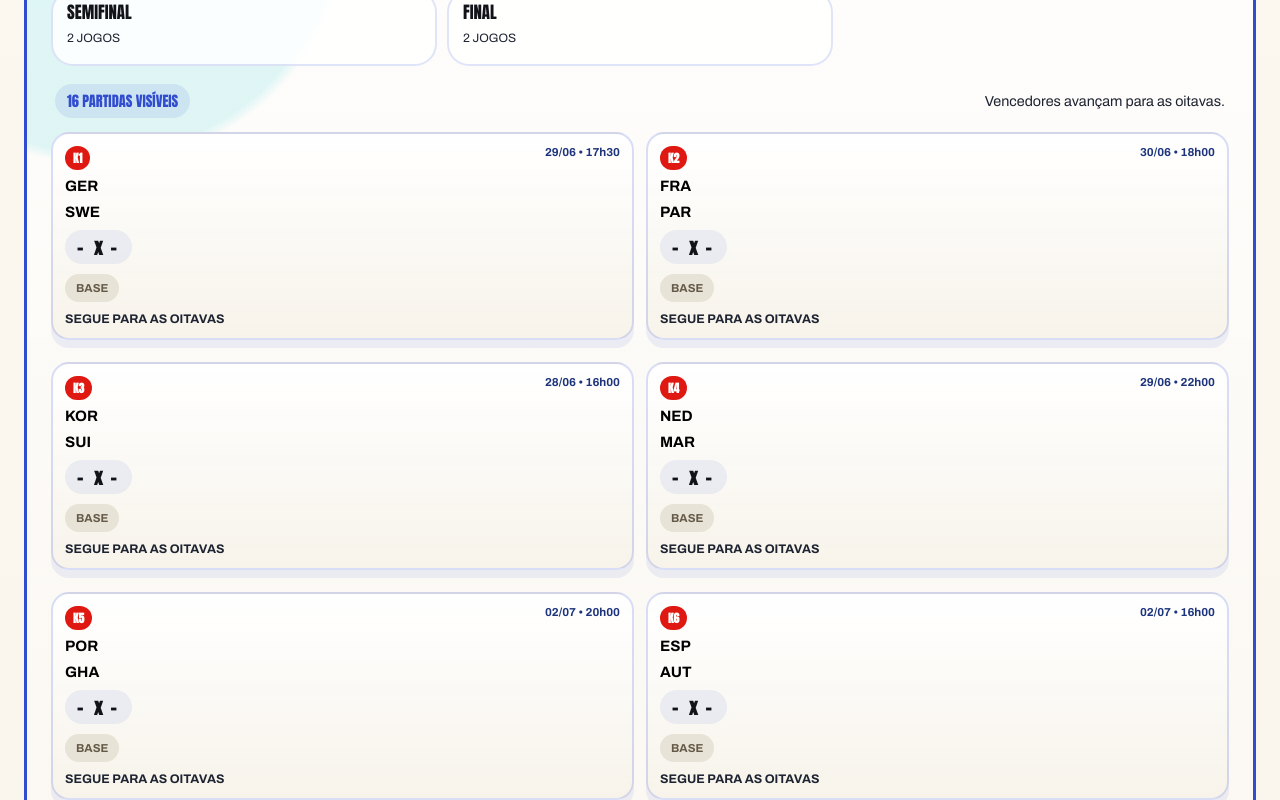
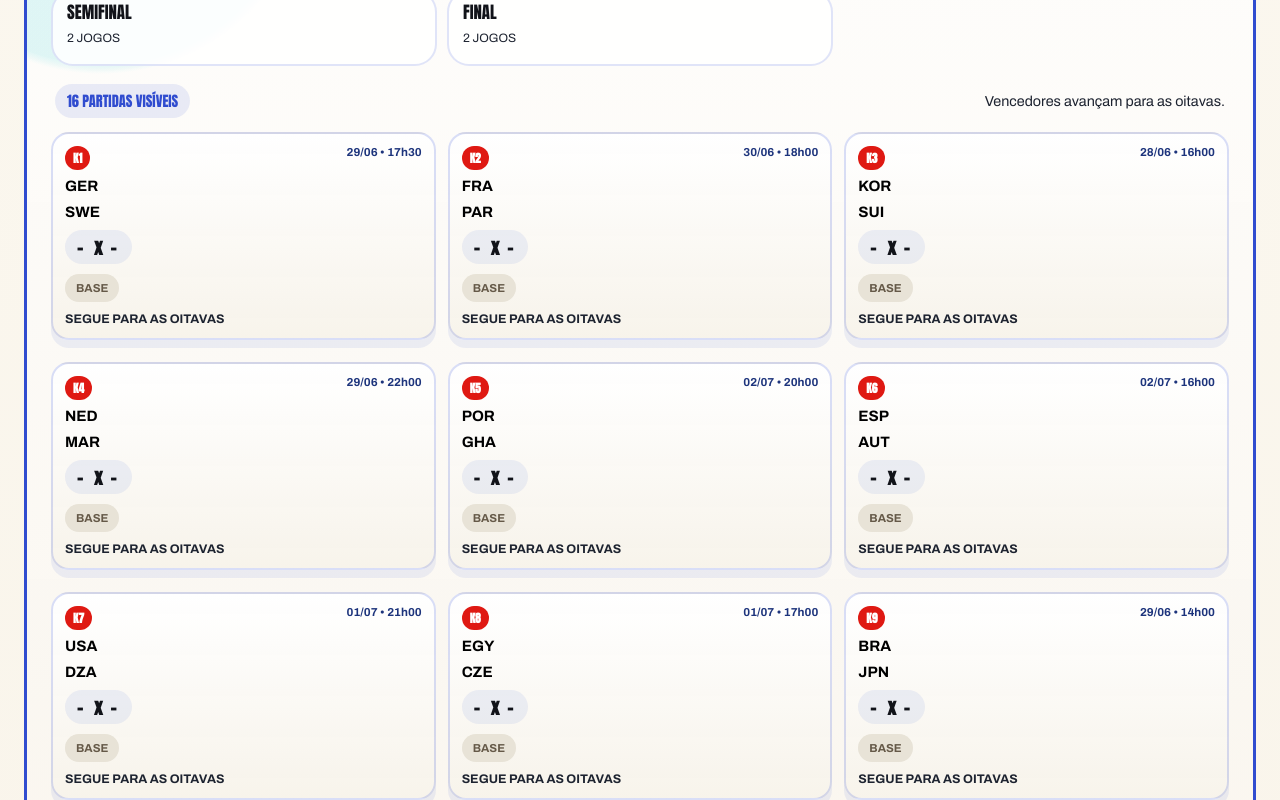
Before and after one commit to WellingtonFilho7/copa-2026-smart-bracket-v2, a React (Vite) app: page / in a window 1280 px wide. Shown: the part 2960-3760 px from the top of the page. Built offline with nearby package versions, Linux system fonts and the light colour scheme.

Commit message:
Improve desktop bracket density

```diff
--- a/src/components/BracketHome.tsx
+++ b/src/components/BracketHome.tsx
@@ -179,6 +179,7 @@ export function BracketHome({
           <section
             aria-labelledby={`bracket-tab-${activePhase.id}`}
             className="bracket-stage-panel"
+            data-phase={activePhase.id}
             id={`bracket-panel-${activePhase.id}`}
             role="tabpanel"
           >
@@ -187,7 +188,10 @@ export function BracketHome({
               <p>{activePhase.travelNote}</p>
             </div>
 
-            <div className="bracket-stage-list" style={{ alignItems: "start" }}>
+            <div
+              className={`bracket-stage-list bracket-stage-list-${activePhase.id}`}
+              style={{ alignItems: "start" }}
+            >
               {activeCards.map((match) => (
                 <button
                   key={match.id}
--- a/src/styles.css
+++ b/src/styles.css
@@ -863,12 +863,13 @@ input {
 
 .bracket-stage-list {
   display: grid;
-  grid-template-columns: repeat(2, minmax(0, 1fr));
+  align-items: start;
+  grid-template-columns: repeat(4, minmax(0, 1fr));
   gap: 12px;
 }
 
 .bracket-stage-card {
-  min-height: 100%;
+  min-height: 0;
 }
 
 .bracket-stage-travel {
@@ -877,6 +878,30 @@ input {
   font-size: 0.78rem;
   text-transform: uppercase;
   font-weight: 700;
+}
+
+.bracket-stage-list-round32,
+.bracket-stage-list-round16 {
+  grid-template-columns: repeat(4, minmax(0, 1fr));
+}
+
+.bracket-stage-list-quarters {
+  grid-template-columns: repeat(4, minmax(0, 1fr));
+}
+
+.bracket-stage-list-semis,
+.bracket-stage-list-finals {
+  grid-template-columns: repeat(2, minmax(280px, 1fr));
+  max-width: 860px;
+  margin: 0 auto;
+}
+
+[data-phase="quarters"] .bracket-stage-summary,
+[data-phase="semis"] .bracket-stage-summary,
+[data-phase="finals"] .bracket-stage-summary {
+  max-width: 860px;
+  margin: 0 auto;
+  width: 100%;
 }
 
 .bracket-grid {
@@ -1404,6 +1429,13 @@ input {
     grid-template-columns: repeat(3, minmax(0, 1fr));
   }
 
+  .bracket-stage-list,
+  .bracket-stage-list-round32,
+  .bracket-stage-list-round16,
+  .bracket-stage-list-quarters {
+    grid-template-columns: repeat(3, minmax(0, 1fr));
+  }
+
   .bracket-grid {
     min-width: 0;
     grid-template-columns: repeat(3, minmax(0, 1fr));
@@ -1483,8 +1515,14 @@ input {
     grid-template-columns: repeat(2, minmax(0, 1fr));
   }
 
-  .bracket-stage-list {
+  .bracket-stage-list,
+  .bracket-stage-list-round32,
+  .bracket-stage-list-round16,
+  .bracket-stage-list-quarters,
+  .bracket-stage-list-semis,
+  .bracket-stage-list-finals {
     grid-template-columns: 1fr;
+    max-width: none;
   }
 
   .match-quick-card {
```
